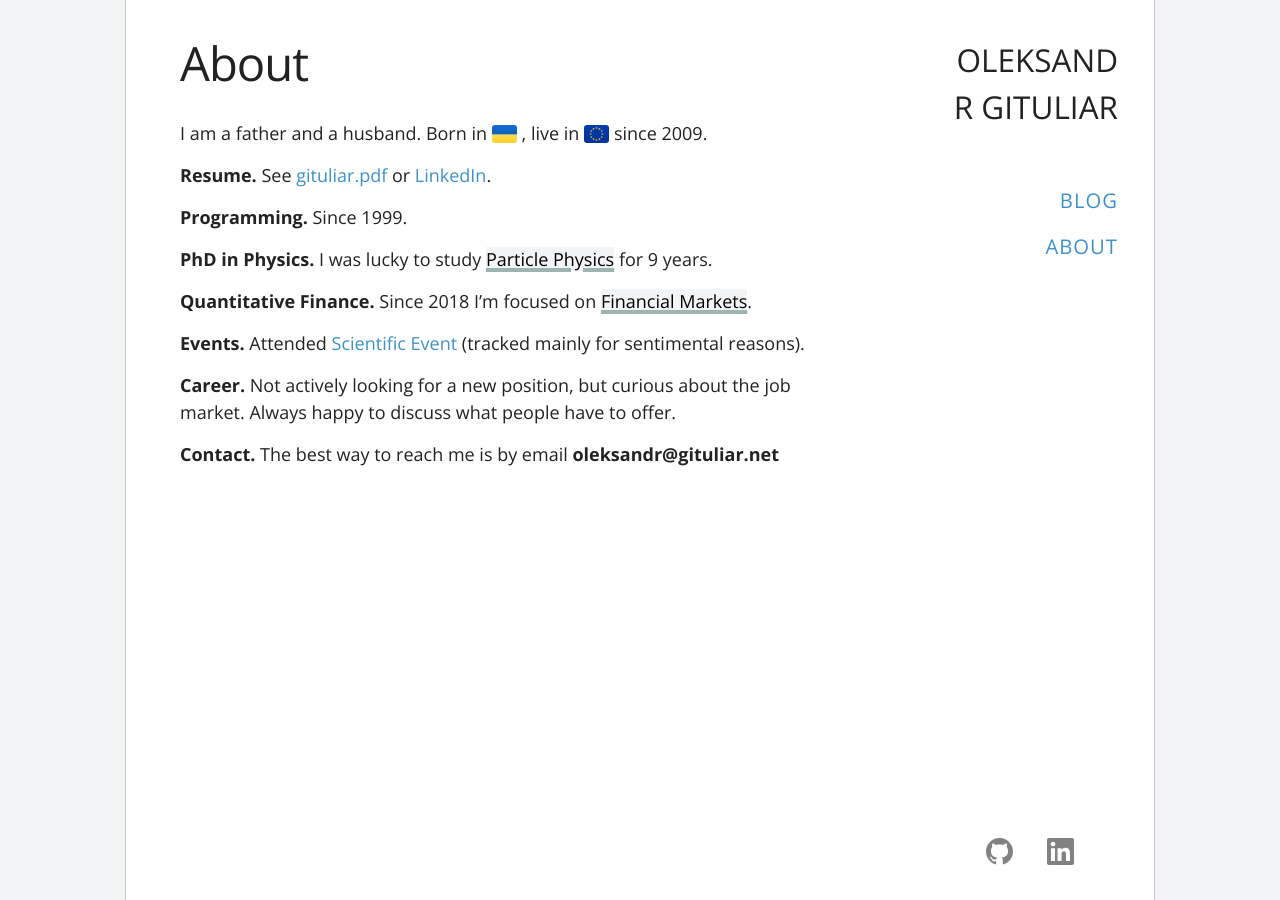
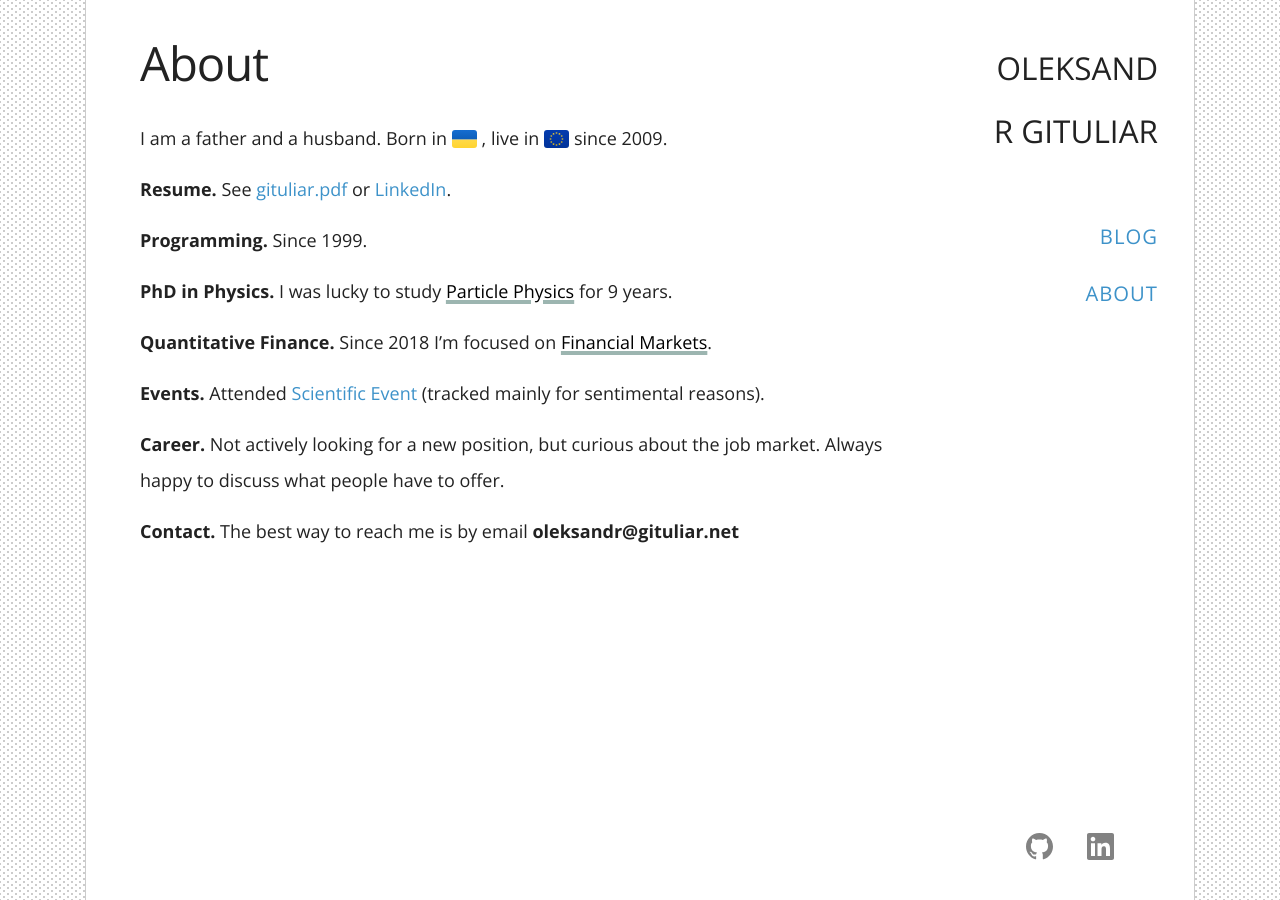
Before and after one commit to gituliar/gituliar.github.io, a Jekyll site: the page built from about.md, in a window 1280 px wide. Built offline with Jekyll 4.4.1, drawn with Linux system fonts in a browser that asks for light colours.

Commit message:
Update CSS

```diff
--- a/_layouts/home.html
+++ b/_layouts/home.html
@@ -31,8 +31,8 @@ layout: default
           <img class="post-thumbnail" src="{{ post.image }}" />
           {%- endif -%}
           {{ post.title | escape }}
-          <div class="post-meta">{{ post.date | date: date_format }}</div>
         </a>
+        <div class="post-meta">{{ post.date | date: date_format }}</div>
       </h3>
       {%- if site.show_excerpts -%}
       {{ post.excerpt }}
--- a/_sass/minima/custom-styles.scss
+++ b/_sass/minima/custom-styles.scss
@@ -2,6 +2,18 @@
   -webkit-box-sizing: border-box;
   -moz-box-sizing: border-box;
   box-sizing: border-box;
+}
+
+html {
+    overflow-y:scroll;
+}
+
+body {
+  background-color: rgb(255, 255, 255);
+  background-image: radial-gradient(4px at center, $document-border-color 20%, transparent 20%), radial-gradient(4px at center, $document-border-color 20%, transparent 20%);
+  background-position: 0px 0px, 4px 3px;
+  background-size: 8px 6px;
+  background-attachment:fixed;
 }
 
 div#document {
@@ -121,7 +133,7 @@ aside {
   line-height: 1.8em;
 }
 .post-meta {
-  color: #999;
+  color: $text-color;
   font-size: $base-font-size;
   margin: 0;
 }
@@ -194,7 +206,7 @@ a:focus {
 }
 
 mark {
-  background: $background-color;
+  background: none;
   text-decoration-color: #9cb5b0;
   text-decoration-line: underline;
   text-decoration-thickness: 4px;
--- a/_sass/minima/custom-variables.scss
+++ b/_sass/minima/custom-variables.scss
@@ -1,7 +1,7 @@
 // Placeholder to allow overriding predefined variables smoothly.
 
 $base-font-size: 18px;
-$base-line-height: 1.5;
+$base-line-height: 2.0;
 
 //$base-font-family: Lato, Helvetica, sans-serif;
 // $base-font-family: Lato;
@@ -10,7 +10,7 @@ $base-font-family: "Open Sans";
 $code-font-family: monospace;
 $code-background-color: #dfe5e8;
 
-$article-width: 780px;
+$article-width: 860px;
 
 $background-color: #f3f4f6;
 $text-color: #222222;
```
Also changed, not shown: _posts/2022-10-16-cpp-tools.md (+0 -1 lines).
